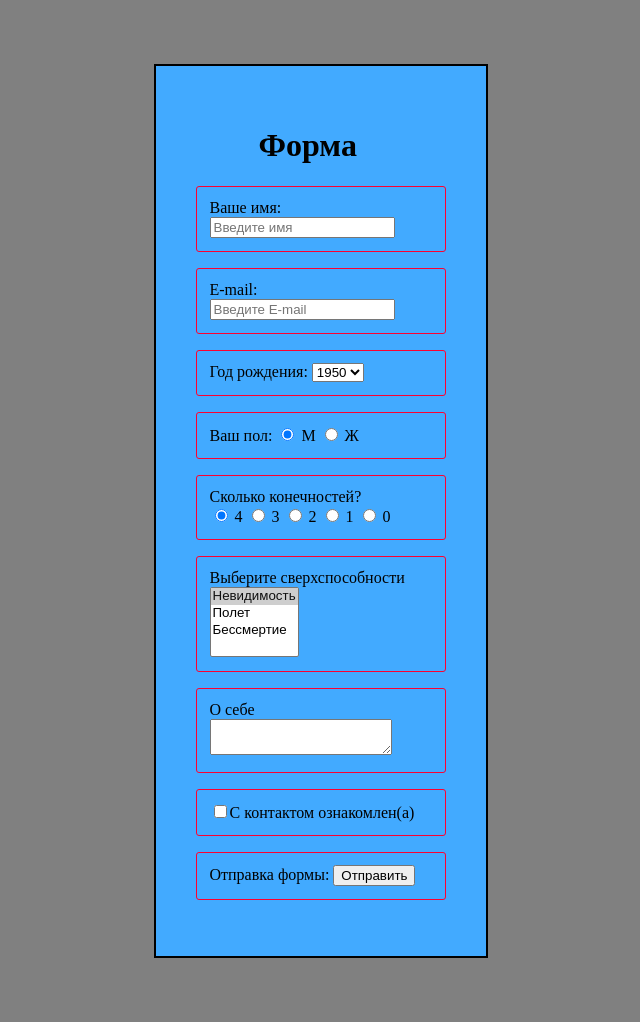
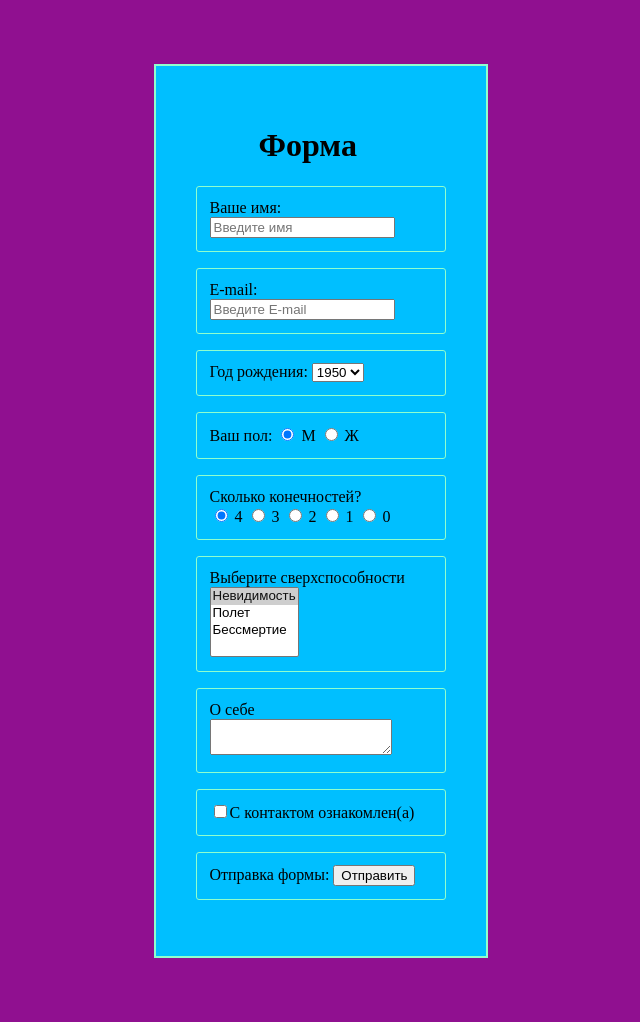
Before and after one commit to Asya203/Web_2, a PHP site: page /index.html in a window 1280 px wide. Shown: the whole page, without its empty margins (319-959 px from the left). Run offline with PHP 8.4, Linux system fonts and the light colour scheme.

Commit message:
Update style.css

```diff
--- a/n3/style.css
+++ b/n3/style.css
@@ -1,5 +1,5 @@
 body {
-    background-color: #808080;
+    background-color: #901090;
     display: flex;
     justify-content: center;
     margin-top: 5%;
@@ -9,8 +9,8 @@ body {
 .main {
     padding: 40px;
     width: 250px;
-    background-color: #42aaff;
-    border: 2px solid #000f;
+    background-color: #00bfff;
+    border: 2px solid #8fffce;
 }
 
 h1 {
@@ -20,6 +20,6 @@ h1 {
 
 p {
     padding: 5%;
-    border: 1px solid #fd0130;
+    border: 1px solid #8fffce;
     border-radius: 3px;
 }
```
